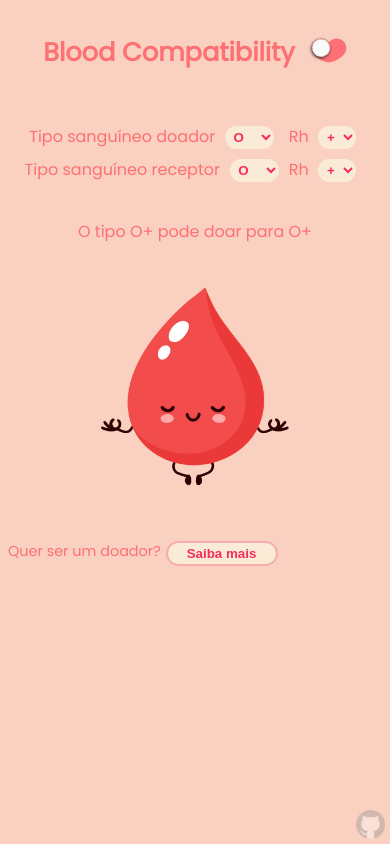
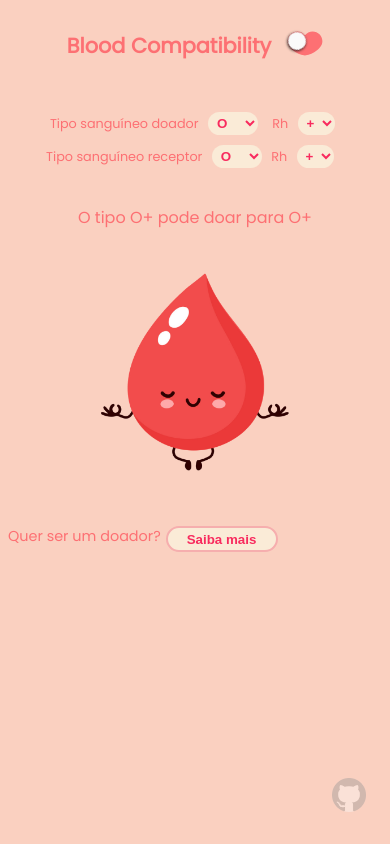
Before and after one commit to romeiro-bru/react-blood-compatibility, a React (Create React App) app: page / in a window 390 px wide. Built offline with nearby package versions, Linux system fonts and the light colour scheme.

Commit message:
Add css variables

```diff
--- a/src/App.css
+++ b/src/App.css
@@ -26,7 +26,6 @@
   --opacity: 0.5;
   transition: all 0.55s linear;
 }
-
 
 body {
   background: var(--bg-color);
@@ -86,10 +85,24 @@ footer img:nth-child(2) {
   opacity: 0.8;
   transition: 1s;
 }
+@media (max-width: 568px) {
+  label {
+    font-size: 0.8rem;
+  }
+  .App p {
+    position: static;
+    bottom: 0.5rem;
+  }
+  .github {
+    width: 1.8rem;
+    bottom: 0.3rem;
+    right: 0.3rem;
+  }
+}
 
 @media (max-width: 640px) {
   .App h1 {
-    font-size: 1.6rem;
+    font-size: 1.3rem;
   }
   .App p {
     display: flex;
@@ -108,15 +121,3 @@ footer img:nth-child(2) {
     right: 1.5rem;
   }
 }
-
-@media (max-width: 568px) {
-  .App p {
-    position: static;
-    bottom: 0.5rem;
-  }
-  .github {
-    width: 1.8rem;
-    bottom: 0.3rem;
-    right: 0.3rem;
-  }
-}
```
